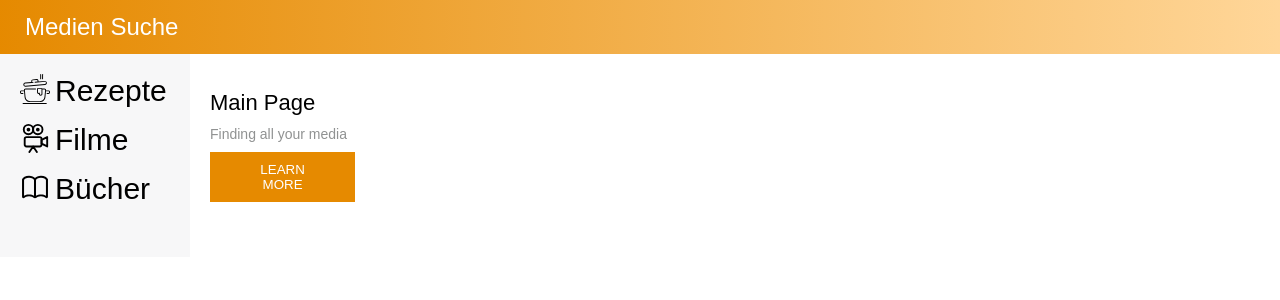
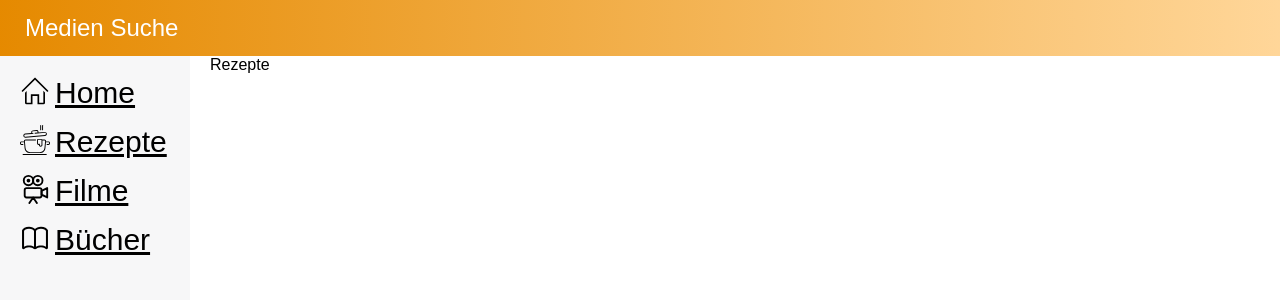
Before and after one commit to thunder312/media-lookup, a Vue app: page /receipts in a window 1280 px wide. Shown: the top 300 px of the page. Built offline with nearby package versions, Linux system fonts and the light colour scheme.

Commit message:
basic routing works

```diff
--- a/src/App.vue
+++ b/src/App.vue
@@ -10,7 +10,7 @@
       <div class="page">
           <Sidebar/>
         <div class="content">
-          <MediaLookup/>
+          <router-view></router-view>
         </div>
       </div>
     </div>
@@ -20,13 +20,14 @@
 
 <script>
 import Sidebar from './components/Sidebar.vue'
-import MediaLookup from './components/MediaLookup.vue'
 
 export default {
   name: 'App',
   components: {
-    Sidebar,
-    MediaLookup
+    Sidebar
   }
 }
 </script>
+<style lang="scss">
+  @import "@/scss/_app.scss";
+</style>
--- a/src/components/Books.vue
+++ b/src/components/Books.vue
@@ -1,17 +1,6 @@
 <template>
-    <div class="wrapper">
-     <div class="theme-wrapper theme-light color-scheme-orange">
-       <div class="window">
-         <div class="header">
-           <div class="header-title-wrapper">
-             <div class="header-title">Medien Suche</div>
-           </div>
-         </div>
     <div class="page">
-            Books
-         </div>
-       </div>
-     </div>
+            Bücher
          </div>
 </template>
 
@@ -25,6 +14,3 @@
     }
   }
 </script>
-   <style lang="scss">
-     @import "@/scss/_app.scss";
-   </style>
--- a/src/components/MediaLookup.vue
+++ b/src/components/MediaLookup.vue
@@ -1,8 +1,8 @@
 <template>
   <div class="section">
-    <div class="title">Main Page</div>
-    <div class="sub-title">Finding all your media</div>
-    <button class="button">LEARN MORE</button>
+    <div class="title">Hauptseite</div>
+    <div class="sub-title">Alle deine Medien...</div>
+    <button class="button">Test-Button</button>
   </div>
 </template>
 
@@ -15,6 +15,3 @@ export default {
   }
 }
 </script>
-<style lang="scss">
-  @import "@/scss/_app.scss";
-</style>
--- a/src/components/Movies.vue
+++ b/src/components/Movies.vue
@@ -1,17 +1,6 @@
 <template>
-    <div class="wrapper">
-     <div class="theme-wrapper theme-light color-scheme-orange">
-       <div class="window">
-         <div class="header">
-           <div class="header-title-wrapper">
-             <div class="header-title">Medien Suche</div>
-           </div>
-         </div>
          <div class="page">
             Movies
-         </div>
-       </div>
-     </div>
          </div>
 </template>
 
@@ -25,6 +14,3 @@
     }
   }
 </script>
-   <style lang="scss">
-     @import "@/scss/_app.scss";
-   </style>
--- a/src/components/Receipts.vue
+++ b/src/components/Receipts.vue
@@ -1,19 +1,8 @@
 <template>
-    <div class="wrapper">
-     <div class="theme-wrapper theme-light color-scheme-orange">
-       <div class="window">
-         <div class="header">
-           <div class="header-title-wrapper">
-             <div class="header-title">Medien Suche</div>
-           </div>
-         </div>
-         <div class="page">
-            Receipts
-         </div>
-       </div>
-     </div>
-   </div>
-   </template>
+    <div class="page">
+        Rezepte
+    </div>
+</template>
 
    <script>
    export default {
@@ -25,6 +14,3 @@
      }
    }
    </script>
-   <style lang="scss">
-     @import "@/scss/_app.scss";
-   </style>
--- a/src/components/Sidebar.vue
+++ b/src/components/Sidebar.vue
@@ -1,8 +1,9 @@
 <template>
 <div class="sidebar">
-    <div class="link"><img src="@/assets/icons/rezept.svg"/>Rezepte</div>
-    <div class="link"><img src="@/assets/icons/film.svg"/>Filme</div>
-    <div class="link"><img src="@/assets/icons/buch.svg"/>Bücher</div>
+    <router-link to="/" class="link"><img src="@/assets/icons/home.svg"/>Home</router-link>
+    <router-link to="/receipts" class="link"><img src="@/assets/icons/rezept.svg"/>Rezepte</router-link>
+    <router-link to="/movies" class="link"><img src="@/assets/icons/film.svg"/>Filme</router-link>
+    <router-link to="/books" class="link"><img src="@/assets/icons/buch.svg"/>Bücher</router-link>
   </div>
 </template>
 <script>
@@ -15,6 +16,3 @@ export default {
   }
 }
 </script>
-<style lang="scss">
-  @import "@/scss/_app.scss";
-</style>
```
Also changed, not shown: src/assets/icons/home.svg (added). Lines whose indentation alone changed are shown as unchanged.
